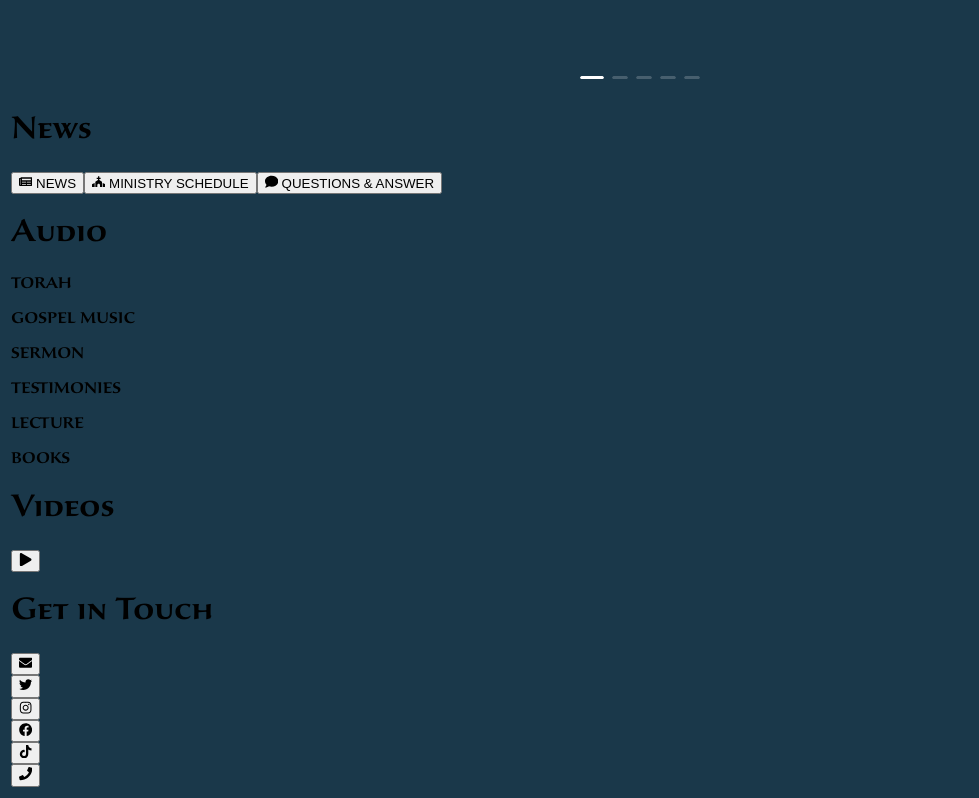
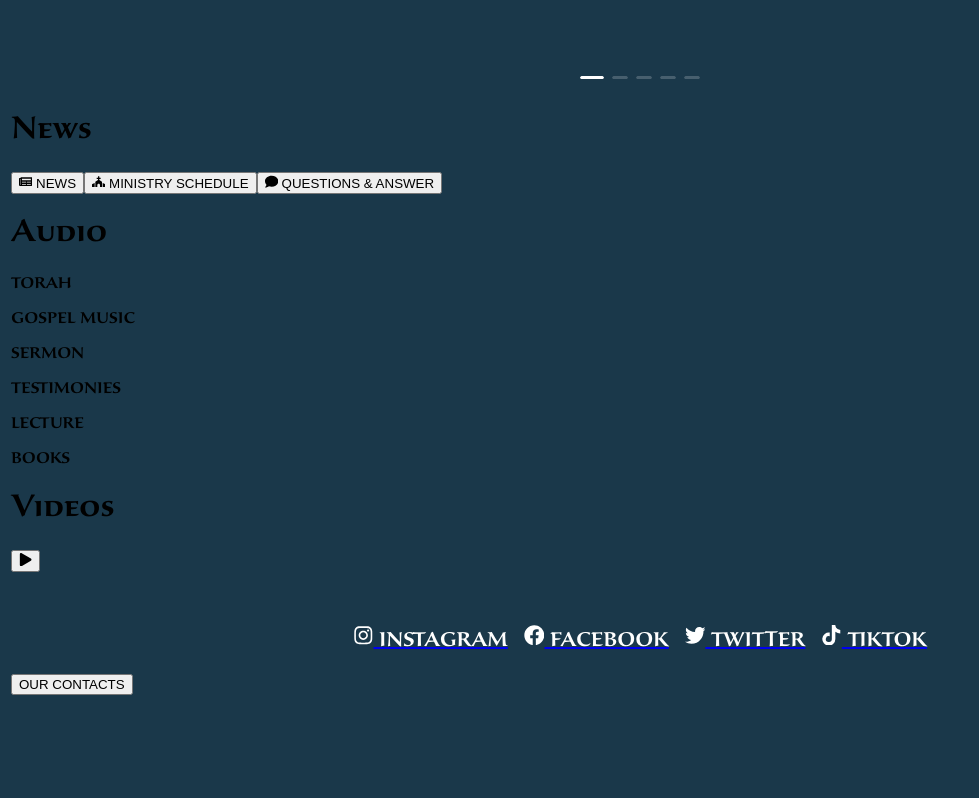
Before and after one commit to Baouldguyd/mowdmin, a React (Create React App) app: page / in a window 1280 px wide. Shown: the part 269-1067 px from the top of the page, without its empty margins (0-979 px from the left). After the commit the page ends 976 px from the top, so only its background shows below. Built offline with nearby package versions, Linux system fonts and the light colour scheme.

Commit message:
updated social media

```diff
--- a/src/App.css
+++ b/src/App.css
@@ -237,6 +237,9 @@
       border: none;
       background-color: #55399D;
     }
+    a{
+      text-decoration: none;
+    }
 
     .playIcon {
       color: white;
--- a/src/Components/Sample/Contact.jsx
+++ b/src/Components/Sample/Contact.jsx
@@ -0,0 +1 @@
+rafce
--- a/src/Components/Sample/EventsApp.jsx
+++ b/src/Components/Sample/EventsApp.jsx
@@ -1,5 +1,3 @@
-
-
 import React from 'react';
 import { Carousel } from 'antd';
 
@@ -13,8 +11,6 @@ const contentStyle = {
   fontFamily : 'sava-pro-semibold, sans-serif'
 
 };
-
-
 
 
 const onChange = (currentSlide) => {
--- /dev/null
+++ b/src/Components/Sample/Ourcontact.jsx
@@ -0,0 +1,43 @@
+import React from 'react'
+import { FaFacebook, FaInstagram, FaTiktok, FaTwitter } from 'react-icons/fa';
+
+const Ourcontact = () => {
+const textStyle = {
+    color: 'white'
+}
+
+  return (
+    <div style={{
+        marginTop: '2rem',
+        height: 'auto',
+        fontSize: '1.1rem'
+
+    }}>
+        <div style={{
+            display: 'flex',
+            flexWrap: 'wrap',
+            gap: '1rem',
+            justifyContent: 'center',
+            alignItems: 'center'
+        }}>
+            <a href="https://www.instagram.com/mowdministries_e.v/"><h3 style={textStyle}> <FaInstagram/>  INSTAGRAM </h3></a>
+
+            <a href="https://facebook.com/GospleofSalvation"><h3 style={textStyle}> <FaFacebook/> FACEBOOK</h3></a>
+
+            <a href="https://twitter.com/Mowdministries"><h3 style={textStyle}> <FaTwitter/> TWITTER </h3></a>
+
+            <a href="https://www.tiktok.com/@mowdministries"><h3 style={textStyle}> <FaTiktok/> TIKTOK </h3></a>
+
+        </div>
+        <div className='newsButtonDiv'>
+
+
+
+            <button> OUR CONTACTS</button>
+
+        </div>
+    </div>
+  )
+}
+
+export default Ourcontact;
--- a/src/Home.jsx
+++ b/src/Home.jsx
@@ -5,8 +5,9 @@ import AboutUs from './Components/Sample/AboutUs';
 import News from './Components/Sample/News';
 import Audio from './Components/Sample/Audio';
 import Video from './Components/Sample/Video';
-import SocialMedia from './Components/Sample/SocialMedia';
+// import SocialMedia from './Components/Sample/SocialMedia';
 import Eventsdetails from './Components/Sample/EventDetails';
+import Ourcontact from './Components/Sample/Ourcontact';
 
 const Home = () => {
   return (
@@ -17,8 +18,8 @@ const Home = () => {
         <News/>
         <Audio/>
         <Video/>
-        <SocialMedia/>
-
+        {/* <SocialMedia/> */}
+        <Ourcontact/>
 
     </div>
   )
```
